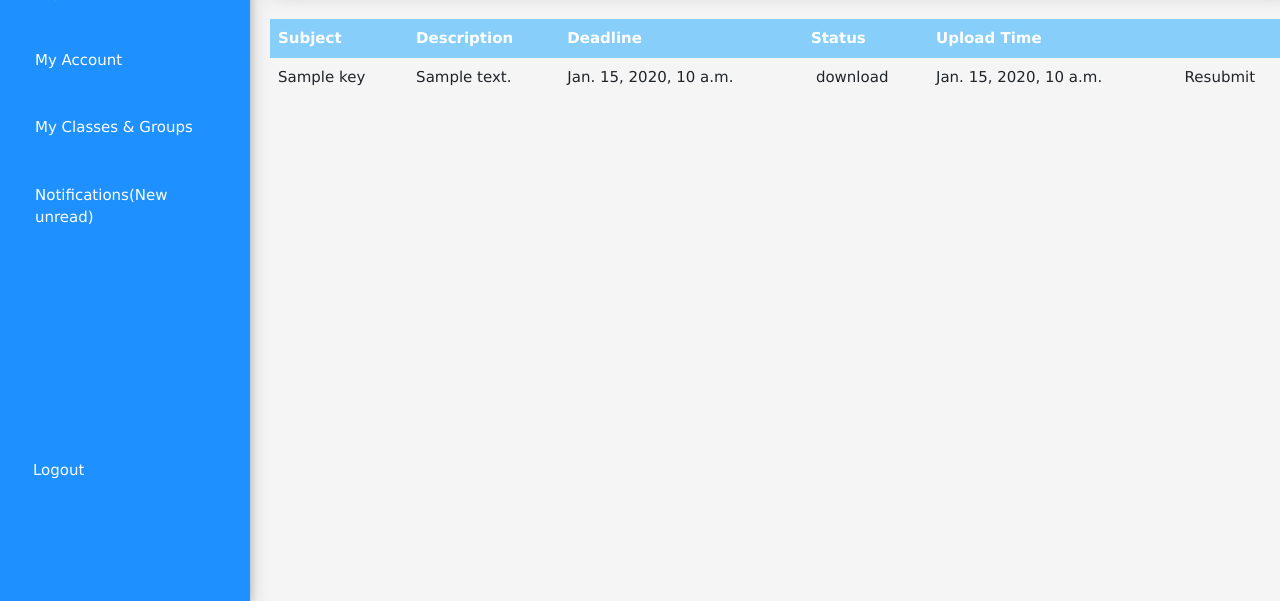
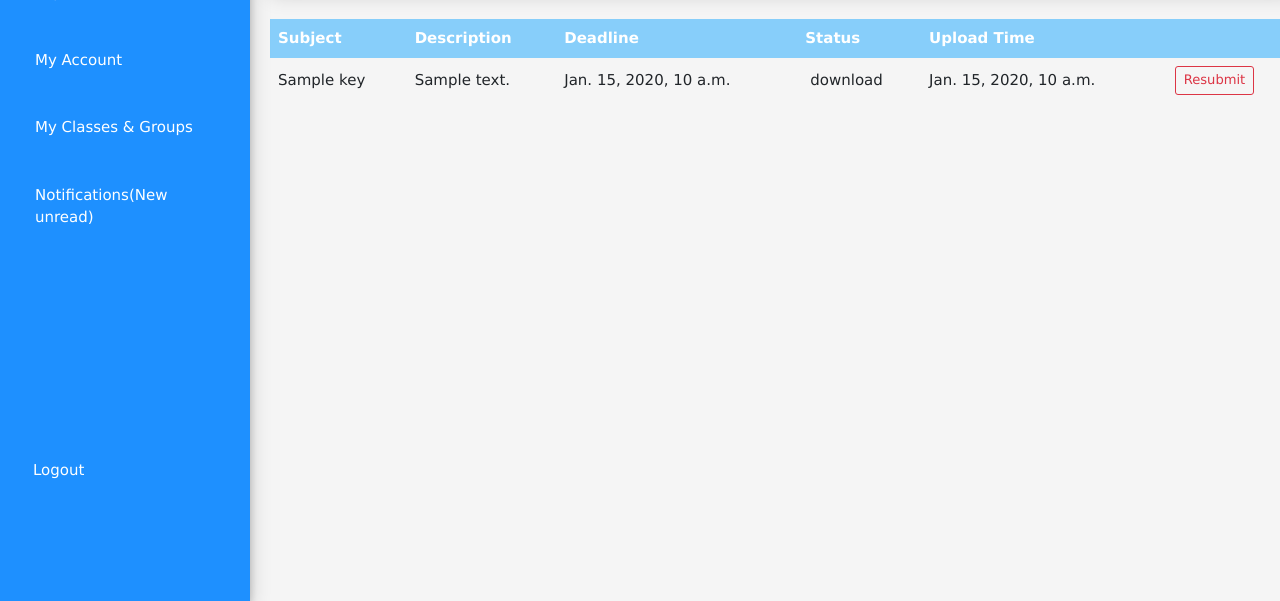
Before and after one commit to beyoglubora/Squad, a Django app: template templates/assignment_in_group.html in a window 1280 px wide. Shown: the part 199-800 px from the top of the page. Run offline with Django 3.2, Linux system fonts and the light colour scheme; the template is opened without the code that fills it: most values are stand-ins (such as "Sample title", 1, 10 or a date in 2020); some libraries are stand-ins or nearby versions.

Commit message:
style a btn

```diff
--- a/templates/assignment_in_group.html
+++ b/templates/assignment_in_group.html
@@ -48,7 +48,7 @@
                         <span>{{ value.upload_time }}</span>
                     </td>
                     <td>
-                        <a class="a-button" href=""> Resubmit </a>
+                        <a class="btn btn-outline-danger btn-sm" href=""> Resubmit </a>
                     </td>
                 {% else %}
                 <td>
@@ -58,7 +58,7 @@
 
                 </td>
                 <td>
-                    <a class="a-button" href=""> Submit Now </a>
+                    <a class="btn btn-outline-primary btn-sm" href=""> Submit Now </a>
                 </td>
                 {% endif %}
             </tr>
```
